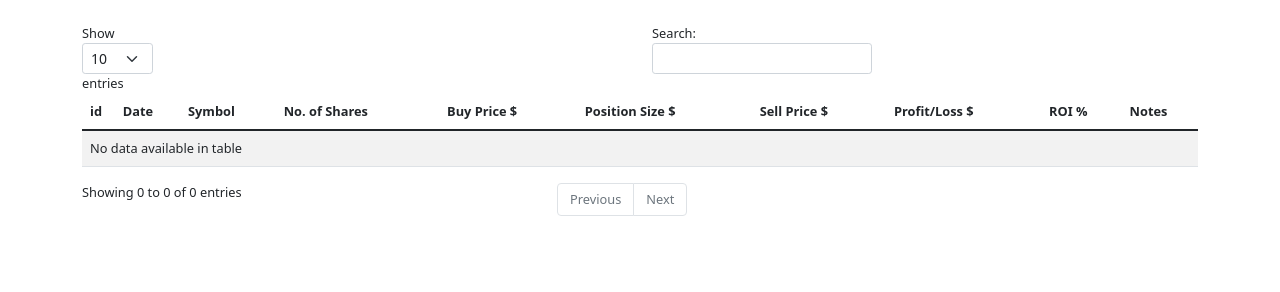
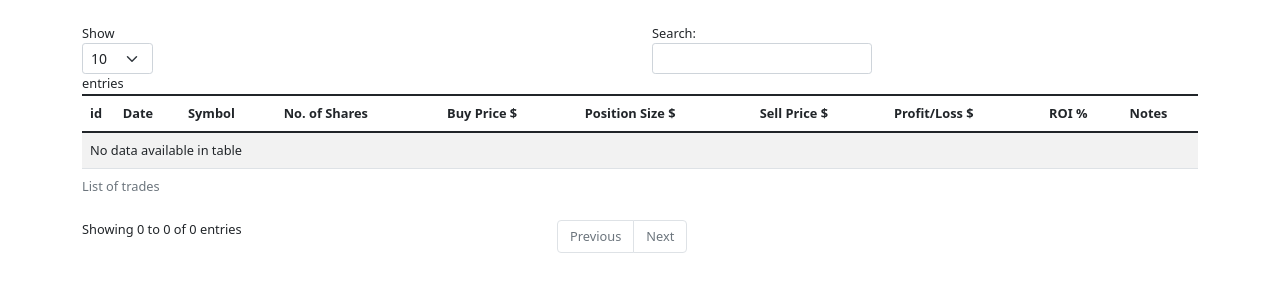
Before and after one commit to mransbro/tradingjournal, a Flask app: page / in a window 1280 px wide. Shown: the part 487-779 px from the top of the page. Run offline with Flask 2, Linux system fonts and the light colour scheme; data that the repository does not hold is empty; some libraries are stand-ins or nearby versions.

Commit message:
added caption to table

```diff
--- a/app/templates/index.html
+++ b/app/templates/index.html
@@ -68,6 +68,7 @@
 {% block table %}
 <div class="table-responsive">
     <table id='data' class='table table-striped'>
+        <caption>List of trades</caption>
         <thead class="thead-dark">
             <tr>
                 <th>id</th>
```
